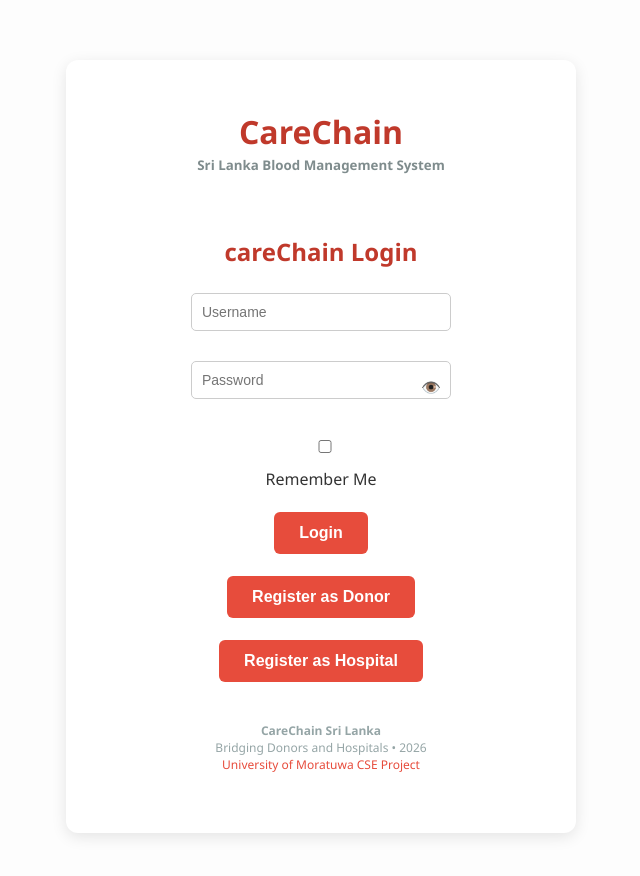
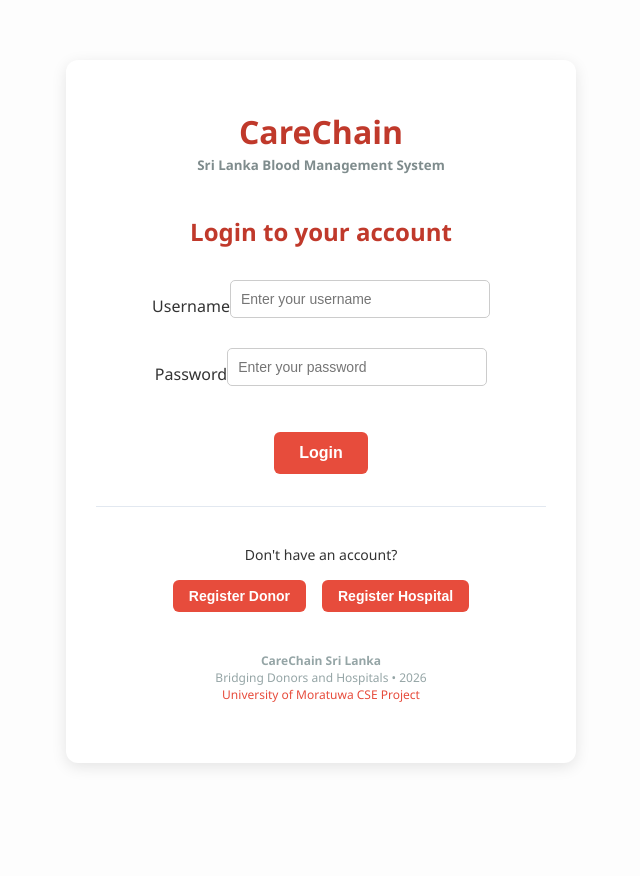
Before and after one commit to jegaajay8/careChain, a React (Create React App) app in the folder client/: page / in a window 1280 px wide. Shown: the top 876 px of the page, without its empty margins (319-959 px from the left). After the commit the page ends 823 px from the top, so only its background shows below. Built offline with nearby package versions, Linux system fonts and the light colour scheme.

Commit message:
Login page updated

```diff
--- a/client/src/pages/Login.js
+++ b/client/src/pages/Login.js
@@ -1,38 +1,12 @@
-import React, { useState, useEffect } from "react";
+import React, { useState } from "react";
 
 function Login({ setPage, setUser }) {
 
     const [username, setUsername] = useState("");
     const [password, setPassword] = useState("");
-    const [showPassword, setShowPassword] = useState(false);
-    const [loading, setLoading] = useState(false);
-    const [error, setError] = useState("");
-    const [rememberMe, setRememberMe] = useState(false);
-
-    useEffect(() => {
-        const savedUser = localStorage.getItem("user");
-        if (savedUser) {
-            const userData = JSON.parse(savedUser);
-            setUser(userData);
-
-            if (userData.role === "donor") {
-                setPage("donorDashboard");
-            } else if (userData.role === "hospital") {
-                setPage("hospitalDashboard");
-            }
-        }
-    }, []);
 
     const handleLogin = async () => {
-        if (!username || !password) {
-            setError("Please fill all fields");
-            return;
-        }
 
-        setLoading(true);
-        setError("");
-
-        try {
         const res = await fetch("http://localhost:5001/login", {
             method: "POST",
             headers: { "Content-Type": "application/json" },
@@ -42,78 +16,54 @@
         const data = await res.json();
 
         if (data.role === "donor") {
-                if (rememberMe) localStorage.setItem("user", JSON.stringify(data));
             setUser(data);
             setPage("donorDashboard");
         }
         else if (data.role === "hospital") {
-                if (rememberMe) localStorage.setItem("user", JSON.stringify(data));
             setUser(data);
             setPage("hospitalDashboard");
         }
         else {
-                setError("Invalid Login");
-            }
-        } catch (err) {
-            setError("Server error");
-        } finally {
-            setLoading(false);
+            alert("Invalid Login");
         }
     };
 
     return (
-        <div className="form-container">
-            <h2>careChain Login</h2>
-            {error && <p style={{ color: "red" }}>{error}</p>}
+        <div className="card card-sm">
+            <h2 style={{ textAlign: "center", marginBottom: "2rem" }}>Login to your account</h2>
 
             <div className="form-group">
+                <label>Username</label>
                 <input
-                    placeholder="Username"
+                    placeholder="Enter your username"
                     onChange={(e) => setUsername(e.target.value)}
                 />
             </div>
-            <div className="password-wrapper">
+
+            <div className="form-group">
+                <label>Password</label>
                 <input
-                    type={showPassword ? "text" : "password"}
-                    onKeyDown={(e) => e.key === "Enter" && handleLogin()}
-                    name="password"
-                    placeholder="Password"
+                    type="password"
+                    placeholder="Enter your password"
                     onChange={(e) => setPassword(e.target.value)}
                 />
-                <span
-                    onClick={() => setShowPassword(!showPassword)}
-                    className="eye-icon"
-                    >
-                    {showPassword ? "🙈" : "👁️"}
-                </span>
-            </div><br/>
+            </div>
 
-            <label>
-                <input
-                    type="checkbox"
-                    checked={rememberMe}
-                    onChange={(e) => setRememberMe(e.target.checked)}
-                />
-                Remember Me
-            </label>
-            <br />
-
-
-            <button onClick={handleLogin} disabled={loading}>
-                {loading ? "Logging in..." : "Login"}
+            <button className="btn btn-primary" onClick={handleLogin} style={{ marginTop: "1rem" }}>
+                Login
             </button>
 
-            <br/>
-
-            <button onClick={() => setPage("registerDonor")}>
-                Register as Donor
+            <div style={{ marginTop: "2rem", textAlign: "center", borderTop: "1px solid #E2E8F0", paddingTop: "1.5rem" }}>
+                <p style={{ marginBottom: "1rem", fontSize: "0.875rem" }}>Don't have an account?</p>
+                <div style={{ display: "flex", gap: "1rem", justifyContent: "center" }}>
+                    <button className="btn btn-secondary" onClick={() => setPage("registerDonor")} style={{ padding: "0.5rem 1rem", fontSize: "0.875rem" }}>
+                        Register Donor
                     </button>
-
-            <br/>
-
-            <button onClick={() => setPage("registerHospital")}>
-                Register as Hospital
+                    <button className="btn btn-secondary" onClick={() => setPage("registerHospital")} style={{ padding: "0.5rem 1rem", fontSize: "0.875rem" }}>
+                        Register Hospital
                     </button>
+                </div>
+            </div>
         </div>
     );
 }
```
Lines whose indentation alone changed are shown as unchanged.
